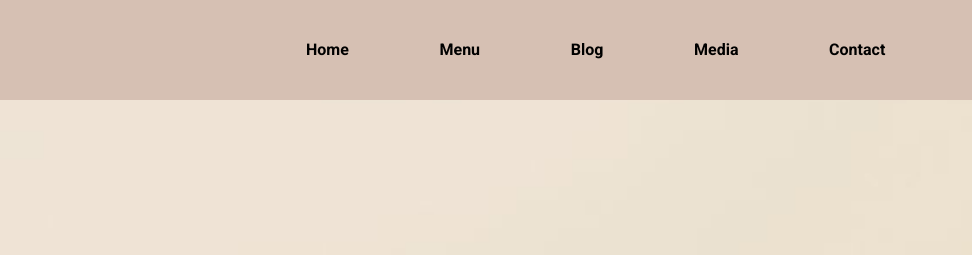
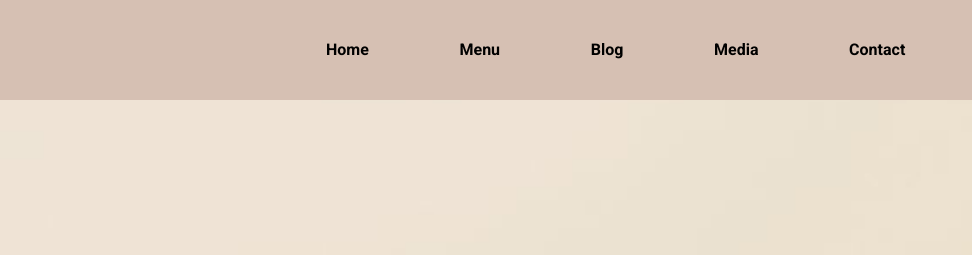
Before and after one commit to DareachProgrammer/Coffee-Project, a plain HTML site: page index.html in a window 1280 px wide. Shown: the top 255 px of the page, 179-1151 px from the left. Drawn offline with nearby package versions, Linux system fonts and the light colour scheme.

Commit message:
Add style header

```diff
--- a/styles/header.css
+++ b/styles/header.css
@@ -29,3 +29,11 @@
   align-items: center;
   width: 700px;
 }
+.right-section a{
+  padding: 10px 20px;
+  border-radius: 30px;
+  transition: 0.3s;
+}
+.right-section a:hover{
+  background-color: #6f4e37;
+}
```
